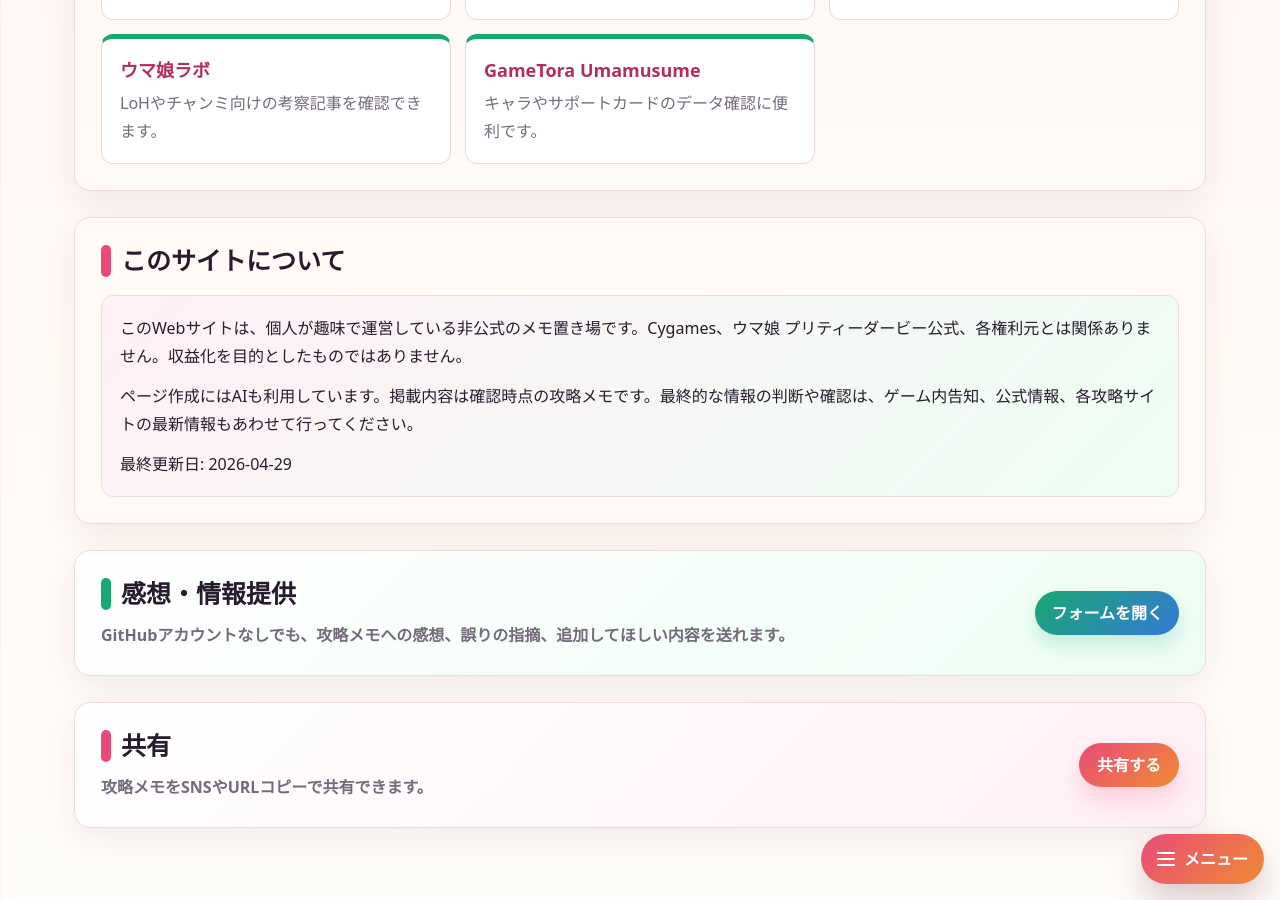
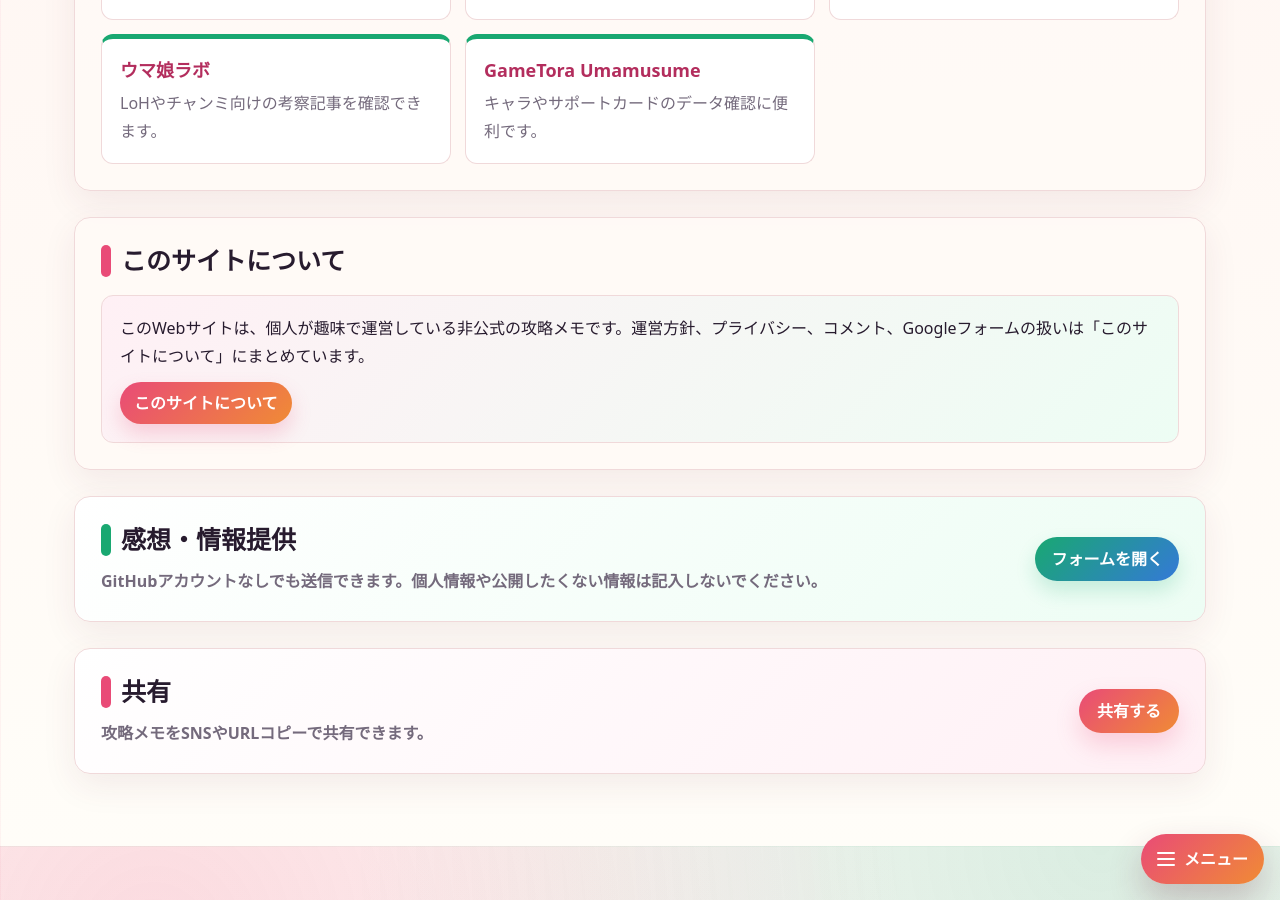
Before and after one commit to Yuki-kamimemo/Yuki-kamimemo.github.io, a Jekyll site: the page built from index.html, in a window 1280 px wide and 900 px high, scrolled down 1491 px. Built offline with Jekyll 4.4.1, drawn with Linux system fonts in a browser that asks for light colours.

Commit message:
このサイトについてを追加

```diff
--- a/_includes/feedback-form.html
+++ b/_includes/feedback-form.html
@@ -3,7 +3,7 @@
     <div class="feedback-summary">
       <div>
         <h2 class="section-title green" id="feedback-heading">感想・情報提供</h2>
-        <p>GitHubアカウントなしでも、攻略メモへの感想、誤りの指摘、追加してほしい内容を送れます。</p>
+        <p>GitHubアカウントなしでも送信できます。個人情報や公開したくない情報は記入しないでください。</p>
       </div>
       <a class="feedback-button" href="{{ site.feedback_form_url }}" target="_blank" rel="noopener noreferrer">フォームを開く</a>
     </div>
--- a/_includes/floating-menu.html
+++ b/_includes/floating-menu.html
@@ -14,6 +14,7 @@
     <div class="floating-menu-group">
       <span class="floating-menu-label">基本リンク</span>
       <a href="{{ '/' | relative_url }}">トップページ</a>
+      <a href="{{ '/about/' | relative_url }}">このサイトについて</a>
       <a href="#top" data-floating-top>ページ上部</a>
       <a href="#main">本文へ移動</a>
     </div>
--- a/_includes/footer.html
+++ b/_includes/footer.html
@@ -1,6 +1,7 @@
 <footer>
   <div class="page-actions page-actions-bottom">
     <a href="{{ '/' | relative_url }}">トップページへ戻る</a>
+    <a href="{{ '/about/' | relative_url }}">このサイトについて</a>
     {% if page.layout == 'guide' %}
       <a href="#top">ページ上部へ戻る</a>
     {% endif %}
--- a/_includes/giscus.html
+++ b/_includes/giscus.html
@@ -1,5 +1,6 @@
 <section class="section" id="comments" aria-labelledby="comments-heading">
   <h2 class="section-title" id="comments-heading">コメント</h2>
+  <p class="mini-source">コメントにはGitHubアカウントが必要です。個人情報や公開したくない情報は投稿しないでください。</p>
   <script src="https://giscus.app/client.js"
     data-repo="Yuki-kamimemo/Yuki-kamimemo.github.io"
     data-repo-id="R_kgDOSPnkVQ"
--- a/index.html
+++ b/index.html
@@ -110,11 +110,8 @@ permalink: /
   <h2 class="section-title" id="notice-heading">このサイトについて</h2>
   <div class="notice">
     <p>
-      このWebサイトは、個人が趣味で運営している非公式のメモ置き場です。Cygames、ウマ娘 プリティーダービー公式、各権利元とは関係ありません。収益化を目的としたものではありません。
+      このWebサイトは、個人が趣味で運営している非公式の攻略メモです。運営方針、プライバシー、コメント、Googleフォームの扱いは「このサイトについて」にまとめています。
     </p>
-    <p>
-      ページ作成にはAIも利用しています。掲載内容は確認時点の攻略メモです。最終的な情報の判断や確認は、ゲーム内告知、公式情報、各攻略サイトの最新情報もあわせて行ってください。
-    </p>
-    <p>最終更新日: 2026-04-29</p>
+    <p><a class="button" href="{{ '/about/' | relative_url }}">このサイトについて</a></p>
   </div>
 </section>
```
Also changed, not shown: AGENTS.md (+4 -2 lines), about/index.html (added, +92 -0 lines).
